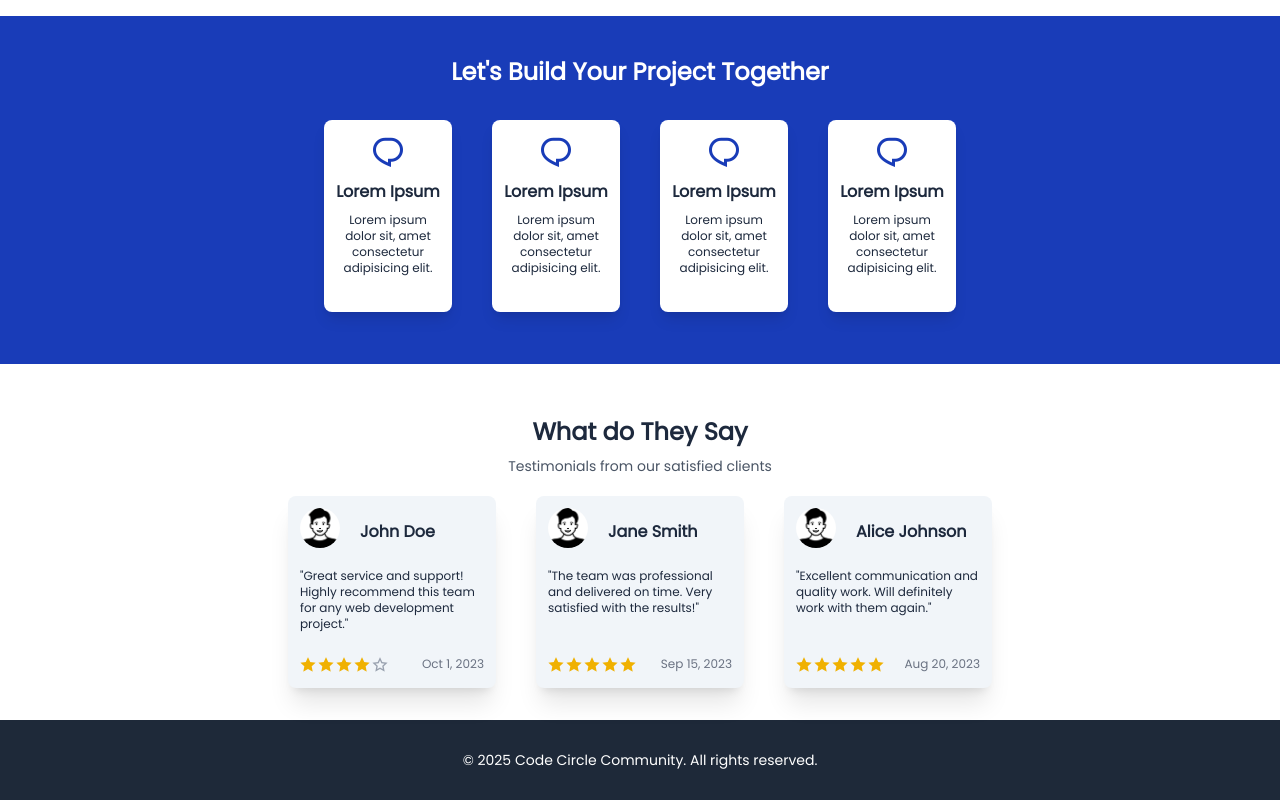
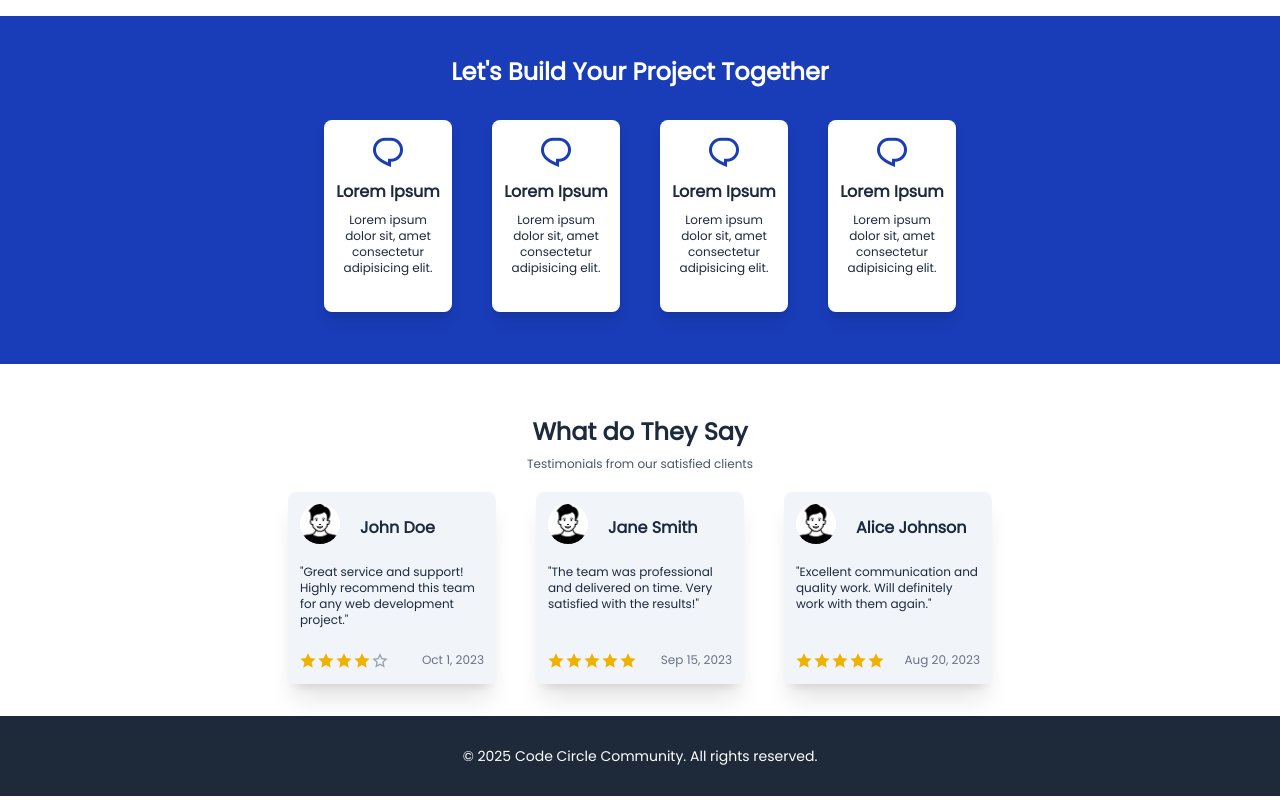
Before and after one commit to Rifaiiii04/c3website, a React (Vite) app: page / in a window 1280 px wide. Shown: the part 1968-2768 px from the top of the page. Built offline with nearby package versions, Linux system fonts and the light colour scheme.

Commit message:
feat: Adjust font size of testimonial description for better readability

```diff
--- a/src/pages/Home.jsx
+++ b/src/pages/Home.jsx
@@ -69,7 +69,7 @@ export default function Home() {
       <section className="w-full h-full  mt-10 p-3 px-14">
         <div className=" flex flex-col items-center justify-center">
           <h1 className="text-2xl font-bold">What do They Say</h1>
-          <p className="text-sm font-extralight text-gray-600 mt-2">
+          <p className="text-xs font-extralight text-gray-600 mt-2">
             Testimonials from our satisfied clients
           </p>
         </div>
```
